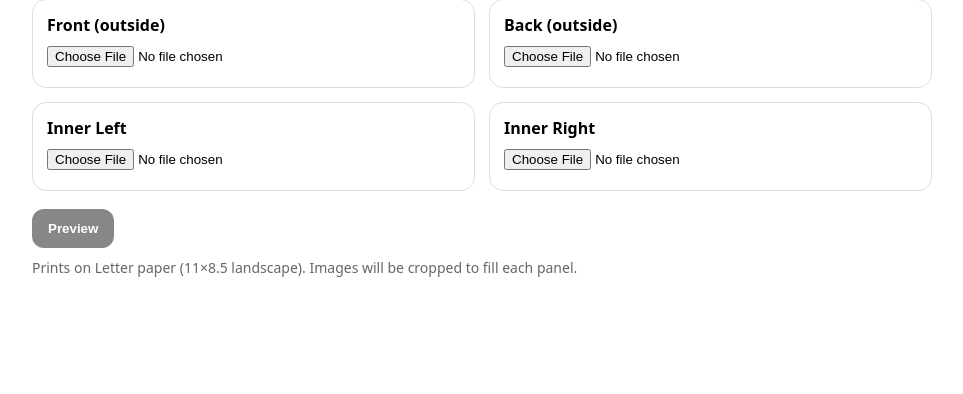
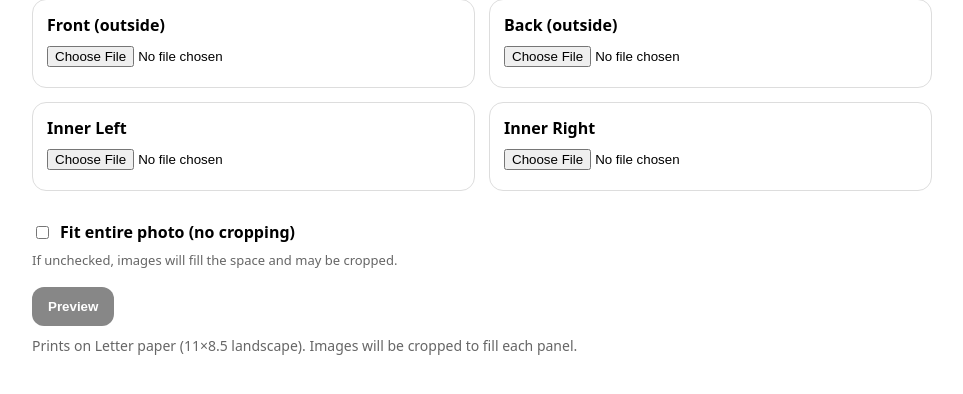
Before and after one commit to jpbohan/cardmaker, a Flask app: page / in a window 1280 px wide. Shown: the part 130-524 px from the top of the page, without its empty margins (158-1121 px from the left). Run offline with Flask 3, Linux system fonts and the light colour scheme; some libraries are stand-ins or nearby versions.

Commit message:
Photo Options

```diff
--- a/app.py
+++ b/app.py
@@ -66,6 +66,29 @@ def _cover_crop_to_box(pil_img: Image.Image, box_w: float, box_h: float) -> Imag
         top = (img_h - new_h) // 2
         return pil_img.crop((0, top, img_w, top + new_h))
 
+def _draw_pil_contain(
+    c,
+    pil_img,
+    box_x,
+    box_y,
+    box_w,
+    box_h,
+    rotate_180=False
+):
+    img = pil_img
+    if rotate_180:
+        img = img.rotate(180, expand=True)
+
+    img_w, img_h = img.size
+    scale = min(box_w / img_w, box_h / img_h)
+
+    draw_w = img_w * scale
+    draw_h = img_h * scale
+
+    x = box_x + (box_w - draw_w) / 2
+    y = box_y + (box_h - draw_h) / 2
+
+    c.drawImage(ImageReader(img), x, y, width=draw_w, height=draw_h, mask="auto")
 
 def _draw_pil_cover(
     c: canvas.Canvas,
@@ -121,7 +144,7 @@ def _downscale_for_print(img: Image.Image, box_w_points: float, box_h_points: fl
 
 # ---- PDF builder ----
 
-def build_card_pdf(front_img, back_img, inner_left_img, inner_right_img) -> bytes:
+def build_card_pdf(front_img, back_img, inner_left_img, inner_right_img, fit_mode=None):
     """
     Creates a 1-page PDF (Letter landscape) split into 4 panels:
       Top-left:  FRONT (outside) rotated 180
@@ -153,13 +176,16 @@ def build_card_pdf(front_img, back_img, inner_left_img, inner_right_img) -> byte
     left_x = margin
     right_x = margin + quad_w + gutter
 
-    # Outside (top row): FRONT (top-left, upside down) | BACK (top-right, upside down)
-    _draw_pil_cover(c, front_img, left_x, top_y, quad_w, quad_h, rotate_180=True)
-    _draw_pil_cover(c, back_img, right_x, top_y, quad_w, quad_h, rotate_180=True)
+    # Choose drawing function based on checkbox
+    draw_fn = _draw_pil_contain if fit_mode == "contain" else _draw_pil_cover
 
-    # Inside (bottom row): INNER LEFT | INNER RIGHT
-    _draw_pil_cover(c, inner_left_img, left_x, bot_y, quad_w, quad_h, rotate_180=False)
-    _draw_pil_cover(c, inner_right_img, right_x, bot_y, quad_w, quad_h, rotate_180=False)
+    # Outside (top row): FRONT | BACK (rotated)
+    draw_fn(c, front_img, left_x, top_y, quad_w, quad_h, rotate_180=True)
+    draw_fn(c, back_img, right_x, top_y, quad_w, quad_h, rotate_180=True)
+
+    # Inside (bottom row)
+    draw_fn(c, inner_left_img, left_x, bot_y, quad_w, quad_h, rotate_180=False)
+    draw_fn(c, inner_right_img, right_x, bot_y, quad_w, quad_h, rotate_180=False)
 
     # Light fold guides (optional)
     c.saveState()
@@ -190,6 +216,8 @@ def generate():
     back = request.files.get("back")
     inner_left = request.files.get("inner_left")
     inner_right = request.files.get("inner_right")
+    fit_mode = request.form.get("fit_mode")  # None or "contain"
+
 
     # Validate presence + extensions
     if not all(_check_file(f) for f in [front, back, inner_left, inner_right]):
@@ -201,7 +229,14 @@ def generate():
         inner_left_img = _open_image(inner_left)
         inner_right_img = _open_image(inner_right)
 
-        pdf_bytes = build_card_pdf(front_img, back_img, inner_left_img, inner_right_img)
+        pdf_bytes = build_card_pdf(
+          front_img,
+          back_img,
+          inner_left_img,
+          inner_right_img,
+          fit_mode=fit_mode
+        )
+
 
     except Exception as e:
         # Helpful log for Render
--- a/templates/index.html
+++ b/templates/index.html
@@ -59,6 +59,15 @@
           <label>Inner Right</label>
           <input id="inner_right" name="inner_right" type="file" accept="image/*" required>
           <div class="small" id="innerRightName"></div>
+        </div>
+        <div style="margin-top: 16px;">
+          <label style="display:flex; gap:8px; align-items:center; font-weight:600;">
+            <input type="checkbox" name="fit_mode" value="contain">
+            Fit entire photo (no cropping)
+          </label>
+          <div class="small">
+            If unchecked, images will fill the space and may be cropped.
+          </div>
         </div>
       </div>
 
```
